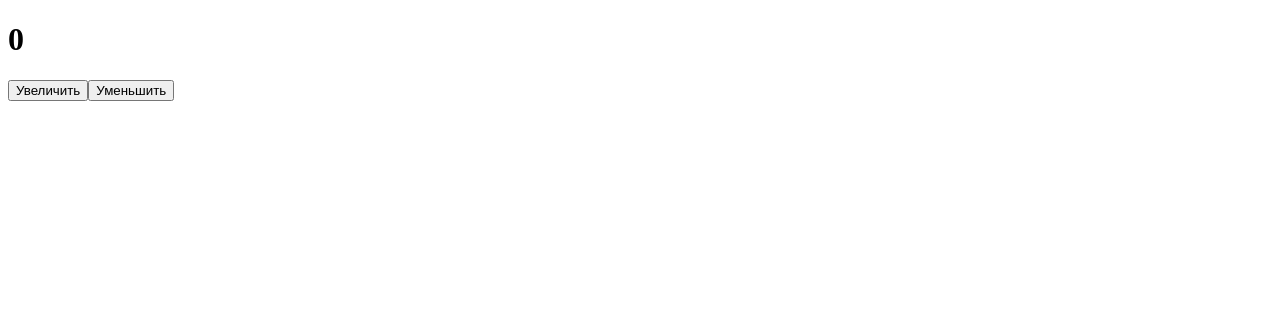
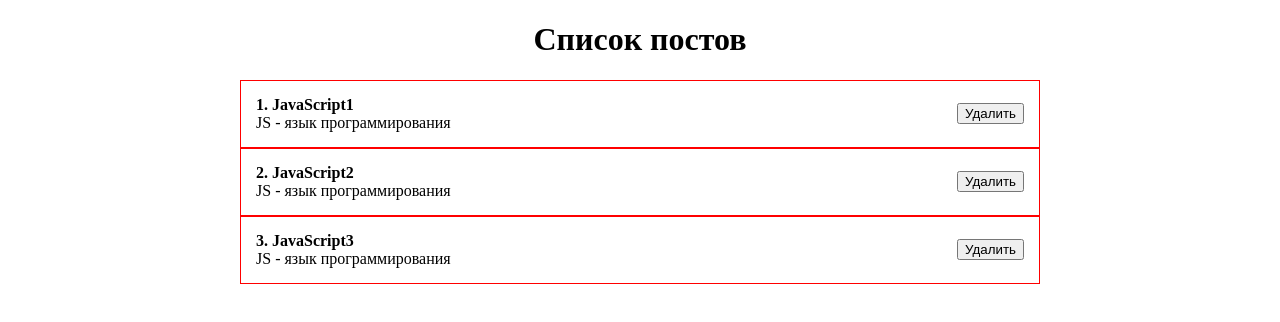
Before and after one commit to KorzhowVD/ToDoApp, a React (Create React App) app: page / in a window 1280 px wide. Shown: the top 322 px of the page. Built offline with nearby package versions, Linux system fonts and the light colour scheme.

Commit message:
add posts list

```diff
--- a/public/index.html
+++ b/public/index.html
@@ -2,42 +2,9 @@
 <html lang="en">
   <head>
     <meta charset="utf-8" />
-    <link rel="icon" href="%PUBLIC_URL%/favicon.ico" />
     <meta name="viewport" content="width=device-width, initial-scale=1" />
-    <meta name="theme-color" content="#000000" />
-    <meta
-      name="description"
-      content="Web site created using create-react-app"
-    />
-    <link rel="apple-touch-icon" href="%PUBLIC_URL%/logo192.png" />
-    <!--
-      manifest.json provides metadata used when your web app is installed on a
-      user's mobile device or desktop. See https://developers.google.com/web/fundamentals/web-app-manifest/
-    -->
-    <link rel="manifest" href="%PUBLIC_URL%/manifest.json" />
-    <!--
-      Notice the use of %PUBLIC_URL% in the tags above.
-      It will be replaced with the URL of the `public` folder during the build.
-      Only files inside the `public` folder can be referenced from the HTML.
-
-      Unlike "/favicon.ico" or "favicon.ico", "%PUBLIC_URL%/favicon.ico" will
-      work correctly both with client-side routing and a non-root public URL.
-      Learn how to configure a non-root public URL by running `npm run build`.
-    -->
-    <title>React App</title>
   </head>
   <body>
-    <noscript>You need to enable JavaScript to run this app.</noscript>
     <div id="root"></div>
-    <!--
-      This HTML file is a template.
-      If you open it directly in the browser, you will see an empty page.
-
-      You can add webfonts, meta tags, or analytics to this file.
-      The build step will place the bundled scripts into the <body> tag.
-
-      To begin the development, run `npm start` or `yarn start`.
-      To create a production bundle, use `npm run build` or `yarn build`.
-    -->
   </body>
 </html>
--- /dev/null
+++ b/src/components/App.js
@@ -0,0 +1,22 @@
+import React, { useState } from "react";
+import Counter from "./Counter/Counter";
+import "../styles/App.css"
+import PostItem from "./PostItem/PostItem";
+import PostList from "./PostList/PostList";
+
+function App() {
+
+  const [posts, setPosts] = useState([
+    {id:1, title: 'JavaScript1', description: 'JS - язык программирования'},
+    {id:2, title: 'JavaScript2', description: 'JS - язык программирования'},
+    {id:3, title: 'JavaScript3', description: 'JS - язык программирования'}
+  ])
+
+  return(
+    <div className="wrapper">
+      <PostList posts={posts}/>
+    </div>
+  )
+}
+
+export {App};
--- a/src/components/App/App.js
+++ /dev/null
@@ -1,16 +0,0 @@
-import React, { useState } from "react";
-import Counter from "../Counter/Counter";
-
-function App() {
-
-  const [likes, setLikes] = useState(5)
-  // const [value, setValue] = useState('Текст в поле')
-
-  return(
-    <div>
-      <Counter/>
-    </div>
-  )
-}
-
-export {App};
--- /dev/null
+++ b/src/components/PostItem/PostItem.jsx
@@ -0,0 +1,19 @@
+import React from 'react'
+
+const PostItem = (props) => {
+	return (
+		<div className="post">
+			<div className="post__content">
+				<strong>{props.post.id}. {props.post.title}</strong>
+					<div>
+						{props.post.description}
+					</div>
+			</div>
+			<div className="post__btn">
+				<button>Удалить</button>
+			</div>
+		</div>
+	)
+}
+
+export default PostItem;
--- /dev/null
+++ b/src/components/PostList/PostList.jsx
@@ -0,0 +1,17 @@
+import React from 'react'
+import PostItem from '../PostItem/PostItem';
+
+const PostList = ({posts}) => {
+	return (
+		<div>
+			<h1 style={{textAlign: 'center'}}>
+        Список постов
+      </h1>
+      {posts.map((post) =>
+        <PostItem post={post} key={post.id} />)
+      }
+		</div>
+	)
+}
+
+export default PostList;
--- a/src/index.js
+++ b/src/index.js
@@ -1,6 +1,6 @@
 import React from 'react';
 import {createRoot} from 'react-dom/client';
-import {App} from './components/App/App'
+import {App} from './components/App'
 
 const root = createRoot(document.getElementById('root'));
 root.render(<App />);
--- /dev/null
+++ b/src/styles/App.css
@@ -0,0 +1,23 @@
+body {
+	margin: 0;
+	padding: 0;
+}
+
+
+#root {
+	display: flex;
+	justify-content: center;
+}
+
+.wrapper {
+	width: 800px;
+}
+
+.post {
+	display: flex;
+	border: solid red 1px;
+	padding: 15px;
+	justify-content: space-between;
+	align-items: center;
+
+}
```
